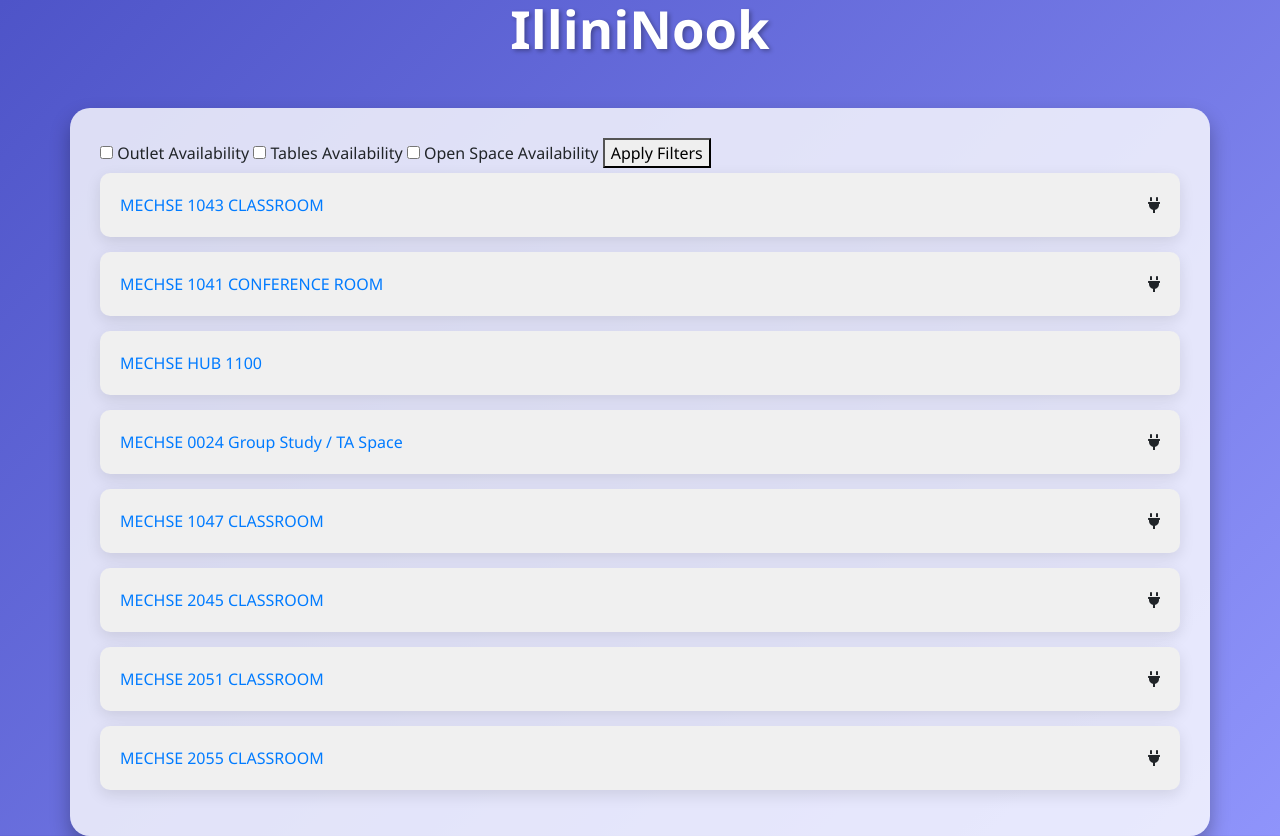
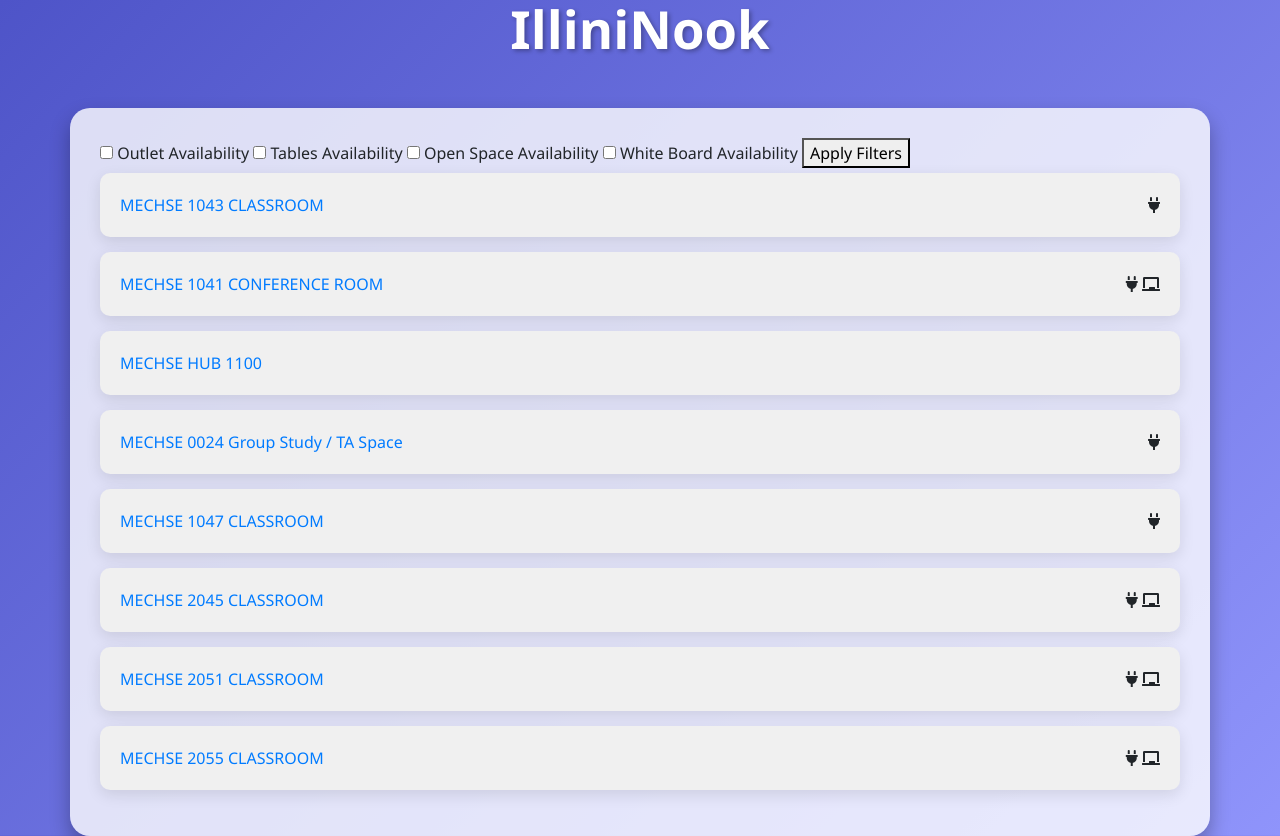
Before and after one commit to minyoung-21/hackillinois, a Django app: page /study_space_finder/ in a window 1280 px wide; the page is wider, and only the part inside the window is pictured. Run offline with Django 5.2, Linux system fonts and the light colour scheme; data comes from the database, SQL or seed files in the repository; both versions use the stored data as it was after the commit; some libraries are stand-ins or nearby versions.

Commit message:
white board availability added

```diff
--- a/uiuc_study_space/study_space_finder/models.py
+++ b/uiuc_study_space/study_space_finder/models.py
@@ -8,6 +8,7 @@ class RoomDetails(models.Model):
     operating_start_hours = models.TimeField(editable=True, blank=True)
     operating_end_hours = models.TimeField(editable=True, blank=True)
     number_of_seats = models.IntegerField()
+    white_board_availability = models.BooleanField(default=False)
     outlet_availability = models.BooleanField(default=False)
     tables_availability = models.BooleanField(default=False)
     open_space_availability = models.BooleanField(default=False)
--- a/uiuc_study_space/study_space_finder/templates/list.html
+++ b/uiuc_study_space/study_space_finder/templates/list.html
@@ -6,13 +6,13 @@
     <label><input type="checkbox" name="outlet_availability"> Outlet Availability</label>
     <label><input type="checkbox" name="tables_availability"> Tables Availability</label>
     <label><input type="checkbox" name="open_space_availability"> Open Space Availability</label>
+    <label><input type="checkbox" name="white_board_availability"> White Board Availability</label>
     <button type="submit">Apply Filters</button>
 </form>
     <ul>
         {% for room in room %}
-            <li><a href="{% url 'room_details' room.id %}">{{ room.room_name }} </a>{% if room.outlet_availability %}<span class="icon"><i class="fas fa-plug"></i></span>
-                {% else %}
-                {% endif %} </li>
+            <li><a href="{% url 'room_details' room.id %}">{{ room.room_name }} </a>{% if room.outlet_availability %}<span class="icon"><i class="fas fa-plug"></i>
+                {% else %}{% endif %}{% if room.white_board_availability %}<i class="fas fa-chalkboard"></i></span>{% else %}{% endif %}</li>
         {% endfor %}
     </ul>
 {% endblock %}
--- a/uiuc_study_space/study_space_finder/templates/room_details.html
+++ b/uiuc_study_space/study_space_finder/templates/room_details.html
@@ -92,7 +92,6 @@ p {
         <p>Open Space Availability: {% if room.open_space_availability %}Available{% else %}Not Available{% endif %}</p>
 
 
-
         {% block content %}
 
         {% load static %}
--- a/uiuc_study_space/study_space_finder/views.py
+++ b/uiuc_study_space/study_space_finder/views.py
@@ -16,6 +16,8 @@ def list_view(request):
         room = room.filter(tables_availability=True)
     if request.GET.get('open_space_availability'):
         room = room.filter(open_space_availability=True)
+    if request.GET.get('white_board_availability'):
+        room = room.filter(white_board_availability=True)
 
     return render(request, "list.html", {"room": room})
 
```
Also changed, not shown: uiuc_study_space/db.sqlite3, uiuc_study_space/study_space_finder/migrations/0011_roomdetails_white_board_availability.py (added).
